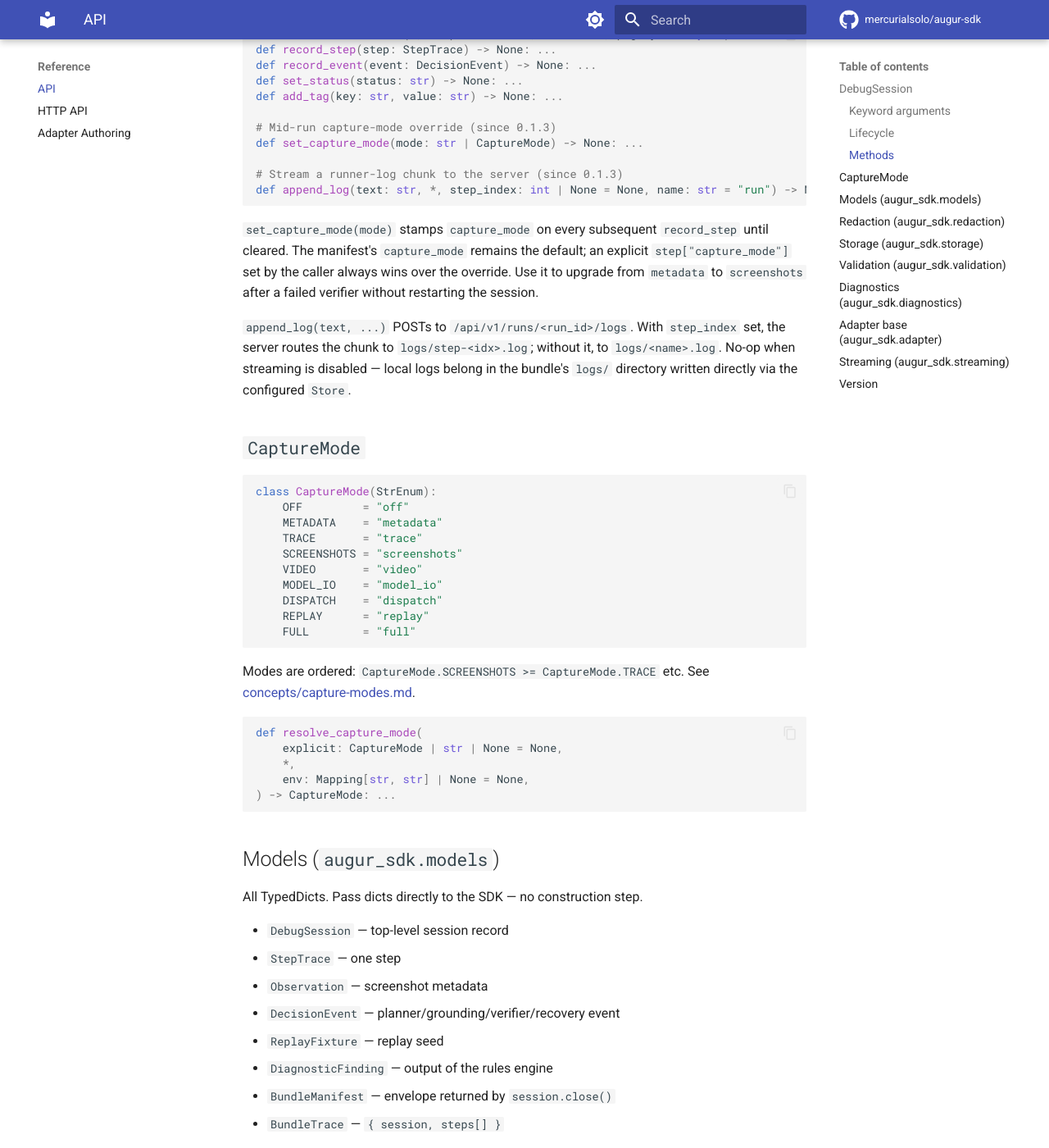
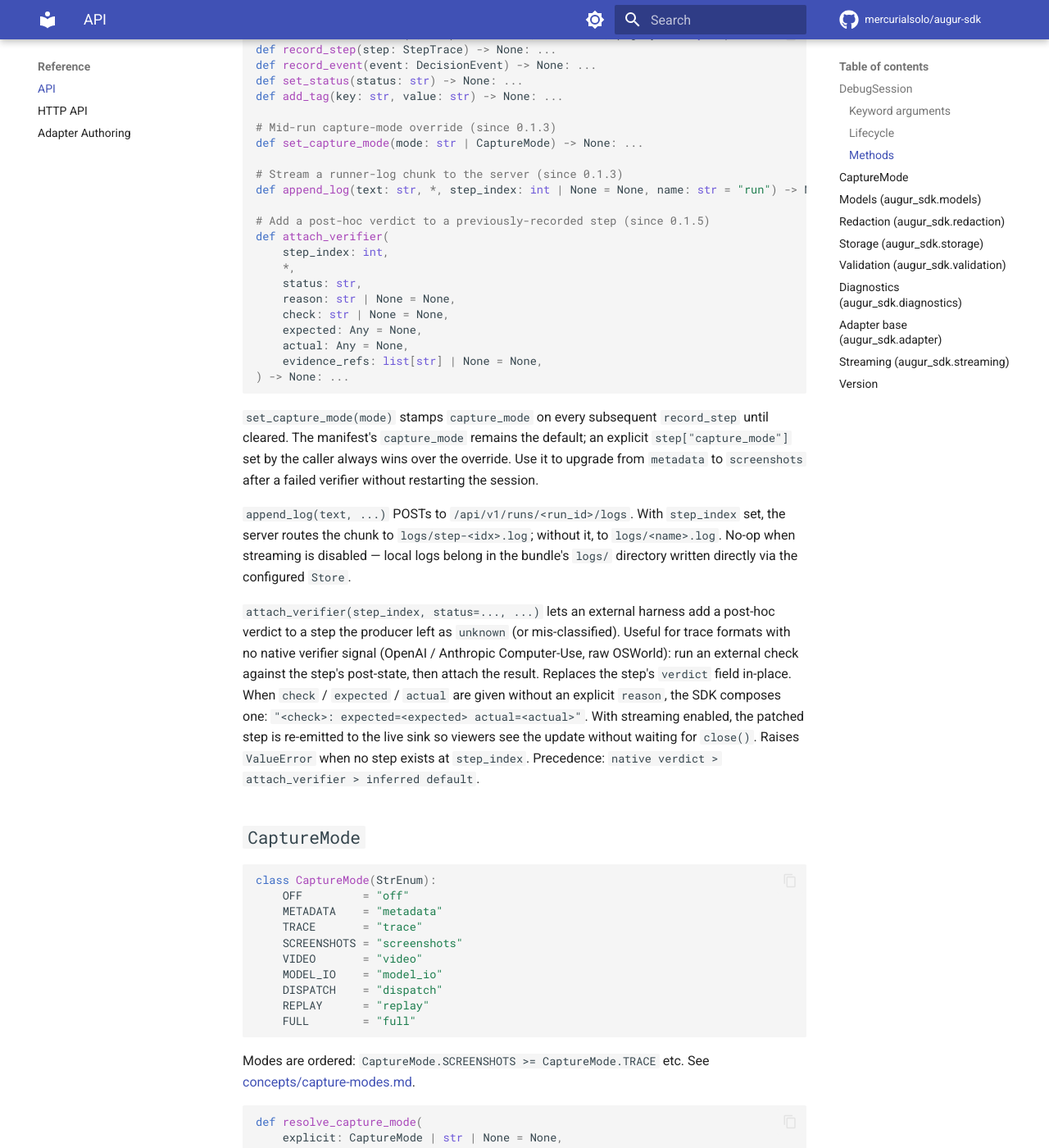
Before and after one commit to mercurialsolo/augur-sdk, an MkDocs documentation site: the page built from docs/reference/api.md, in a window 1280 px wide and 1400 px high, scrolled down 1973 px. Shown: the whole window at 82% size. Built offline with MkDocs 1.6.1 and Material for MkDocs 9.7.7, drawn with Linux system fonts in a browser that asks for light colours; comment, search, counter and statistics services are not loaded.

Commit message:
v0.1.6 release: docs + preference schema + 0.1.5 surface catch-up
Closes the doc + schema-registry gap before tagging v0.1.6:

- Surface 0.1.5 additions (attach_verifier, cua.dom_used_as_runtime_target)
  in SPEC §3 + §4.13, docs/reference/api.md, docs/concepts/diagnostics.md.
- Surface 0.1.6 training-data substrate (modelio, costs, latency,
  verdict.score, preferences) in SPEC §4.14 + bundle-layout.md.
- Add preference.schema.json (#57) + register it; the registry change
  was already staged in HEAD's _schema/__init__.py but the schema
  file was untracked.
- Bump SPEC §7 SDK version → 0.1.6.

````diff
--- a/docs/reference/api.md
+++ b/docs/reference/api.md
@@ -77,6 +77,18 @@ def set_capture_mode(mode: str | CaptureMode) -> None: ...
 
 # Stream a runner-log chunk to the server (since 0.1.3)
 def append_log(text: str, *, step_index: int | None = None, name: str = "run") -> None: ...
+
+# Add a post-hoc verdict to a previously-recorded step (since 0.1.5)
+def attach_verifier(
+    step_index: int,
+    *,
+    status: str,
+    reason: str | None = None,
+    check: str | None = None,
+    expected: Any = None,
+    actual: Any = None,
+    evidence_refs: list[str] | None = None,
+) -> None: ...
 ```
 
 `set_capture_mode(mode)` stamps `capture_mode` on every subsequent
@@ -90,6 +102,19 @@ wins over the override. Use it to upgrade from `metadata` to
 without it, to `logs/<name>.log`. No-op when streaming is disabled —
 local logs belong in the bundle's `logs/` directory written directly
 via the configured `Store`.
+
+`attach_verifier(step_index, status=..., ...)` lets an external harness
+add a post-hoc verdict to a step the producer left as `unknown` (or
+mis-classified). Useful for trace formats with no native verifier
+signal (OpenAI / Anthropic Computer-Use, raw OSWorld): run an external
+check against the step's post-state, then attach the result. Replaces
+the step's `verdict` field in-place. When `check` / `expected` /
+`actual` are given without an explicit `reason`, the SDK composes one:
+`"<check>: expected=<expected> actual=<actual>"`. With streaming
+enabled, the patched step is re-emitted to the live sink so viewers
+see the update without waiting for `close()`. Raises `ValueError`
+when no step exists at `step_index`. Precedence:
+`native verdict > attach_verifier > inferred default`.
 
 ## `CaptureMode`
 
````
Also changed, not shown: CHANGELOG.md (+8 -0 lines), SPEC.md (+48 -2 lines), docs/concepts/bundle-layout.md (+6 -0 lines), docs/concepts/diagnostics.md (+1 -0 lines), 3 other files.
